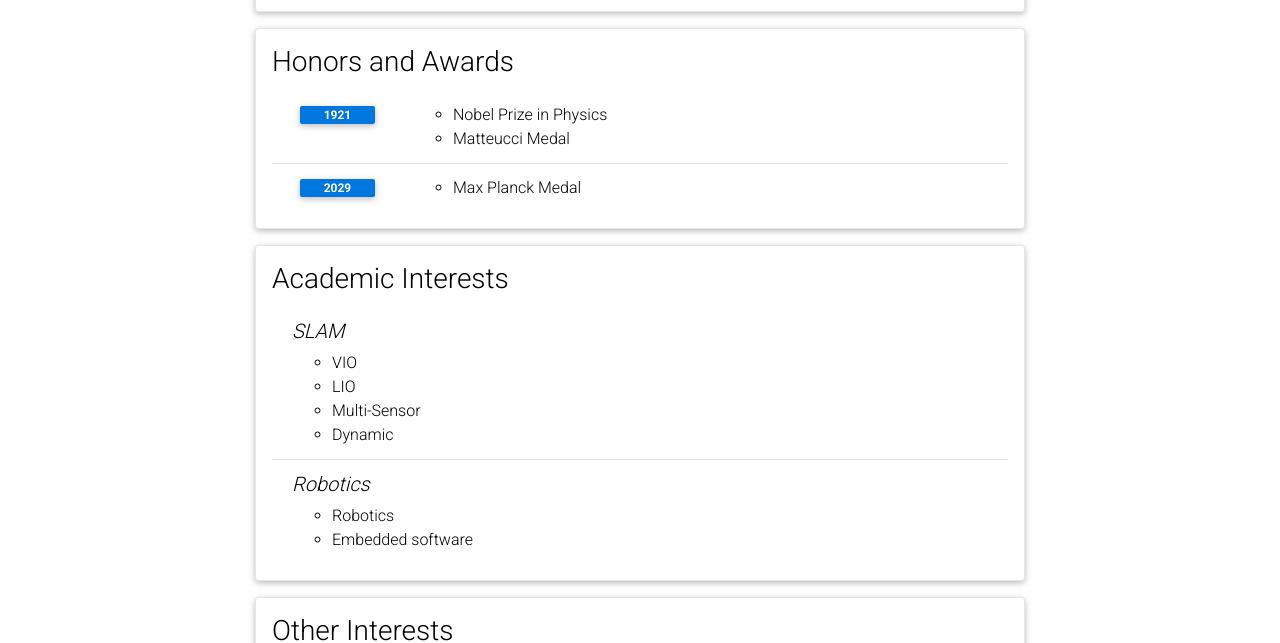
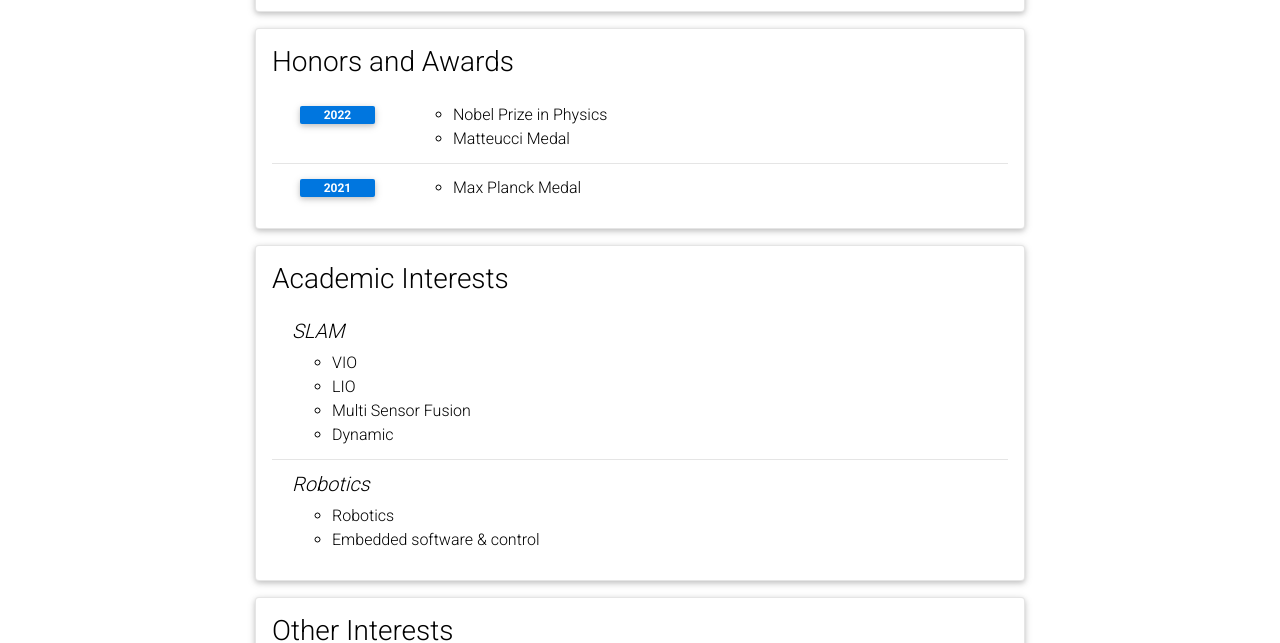
Before and after one commit to raymond-lau-lyf/raymond-lau-lyf.github.io, a Jekyll site: the page built from _pages/cv.md, in a window 1280 px wide and 900 px high, scrolled down 2037 px. Shown: the part 152-795 px from the top of the window. Built offline with Jekyll 4.4.1, drawn with Linux system fonts in a browser that asks for light colours; comment, search, counter and statistics services are not loaded; a style sheet for code colours, icons or effects is not loaded.

Commit message:
awards interests

```diff
--- a/_data/cv.yml
+++ b/_data/cv.yml
@@ -100,11 +100,11 @@
 - title: Honors and Awards
   type: time_table
   contents:
-  - year: 1921
+  - year: 2022
     items:
     - Nobel Prize in Physics
     - Matteucci Medal
-  - year: 2029
+  - year: 2021
     items:
     - Max Planck Medal
 
@@ -129,12 +129,12 @@
     items:
     - VIO
     - LIO
-    - Multi-Sensor
+    - Multi Sensor Fusion
     - Dynamic
   - title: Robotics
     items:
     - Robotics
-    - Embedded software
+    - Embedded software & control
 
 - title: Other Interests
   type: list
```
